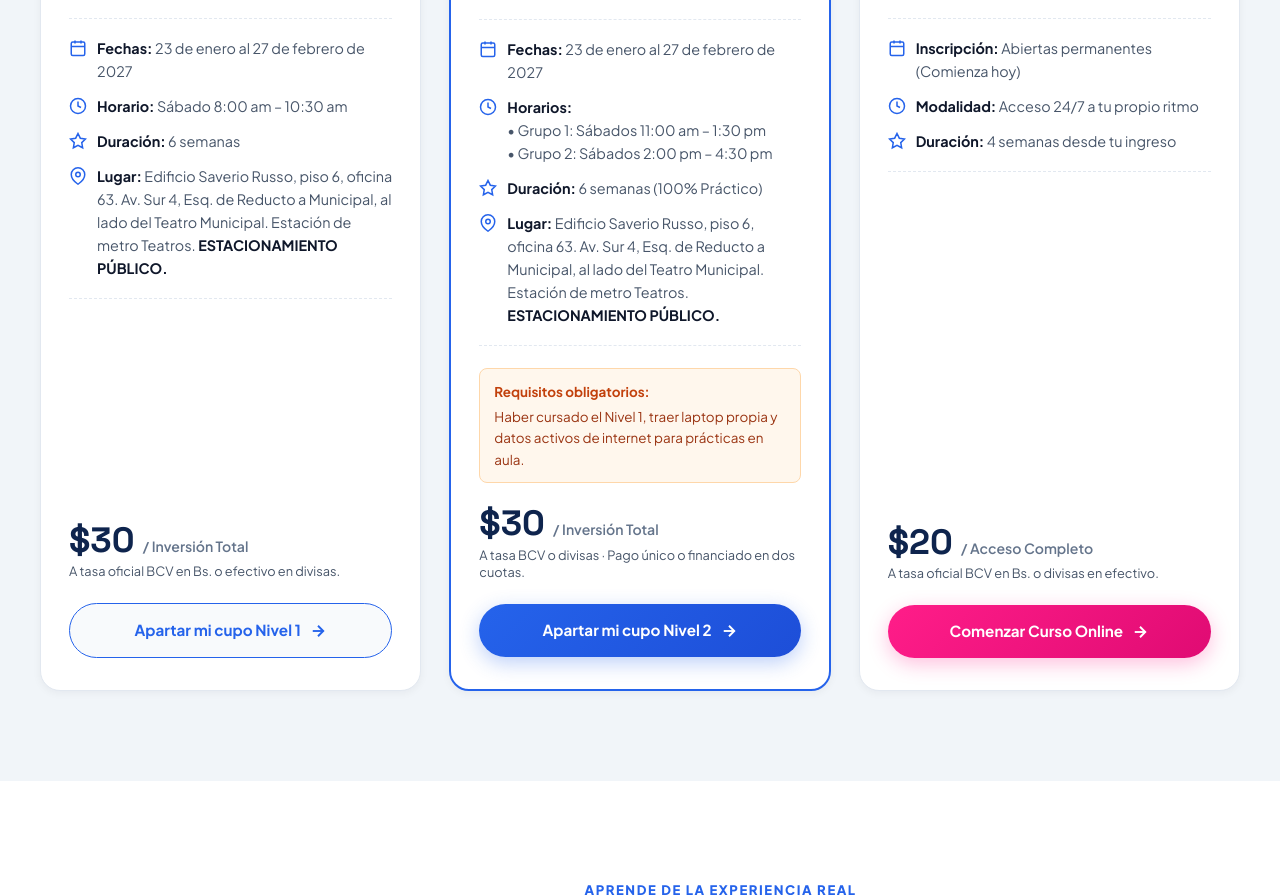
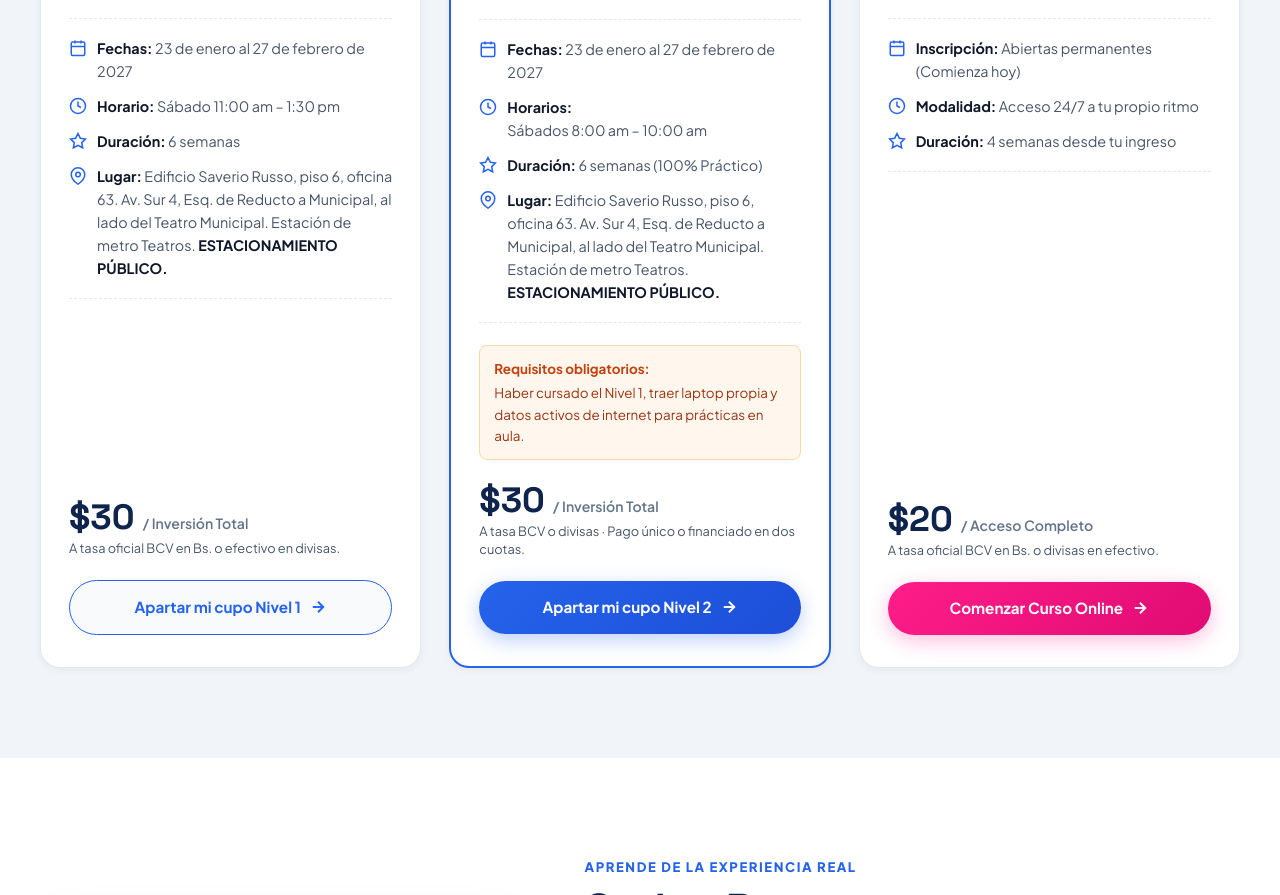
Before and after one commit to carlosrusso-dev/russoproducciones, a plain HTML site: page index.html in a window 1280 px wide. Shown: the part 1622-2517 px from the top of the page. Drawn offline with Linux system fonts and the light colour scheme.

Commit message:
Update schedule times in index.html

```diff
--- a/index.html
+++ b/index.html
@@ -1647,7 +1647,7 @@
               </li>
               <li class="spec-item">
                 <svg class="spec-icon" width="18" height="18" viewBox="0 0 24 24" fill="none" stroke="currentColor" stroke-width="2"><circle cx="12" cy="12" r="10"></circle><polyline points="12 6 12 12 16 14"></polyline></svg>
-                <div class="spec-content"><strong>Horario:</strong> Sábado 8:00 am – 10:30 am</div>
+                <div class="spec-content"><strong>Horario:</strong> Sábado 11:00 am – 1:30 pm</div>
               </li>
               <li class="spec-item">
                 <svg class="spec-icon" width="18" height="18" viewBox="0 0 24 24" fill="none" stroke="currentColor" stroke-width="2"><polygon points="12 2 15.09 8.26 22 9.27 17 14.14 18.18 21.02 12 17.77 5.82 21.02 7 14.14 2 9.27 8.91 8.26 12 2"></polygon></svg>
@@ -1697,8 +1697,7 @@
                 <svg class="spec-icon" width="18" height="18" viewBox="0 0 24 24" fill="none" stroke="currentColor" stroke-width="2"><circle cx="12" cy="12" r="10"></circle><polyline points="12 6 12 12 16 14"></polyline></svg>
                 <div class="spec-content">
                   <strong>Horarios:</strong><br>
-                  • Grupo 1: Sábados 11:00 am – 1:30 pm<br>
-                  • Grupo 2: Sábados 2:00 pm – 4:30 pm
+                  Sábados 8:00 am – 10:00 am<br>
                 </div>
               </li>
               <li class="spec-item">
```
